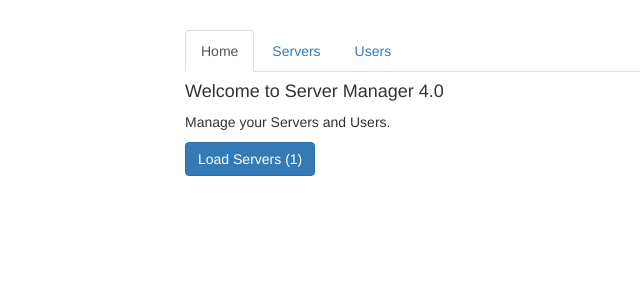
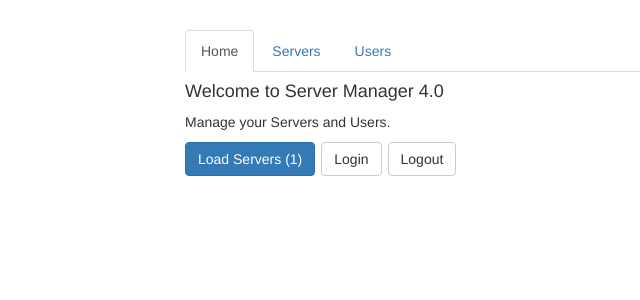
Before and after one commit to marcelorvergara/angular-routes, an Angular app: page / in a window 1280 px wide. Shown: the top 300 px of the page, without its empty margins (80-720 px from the left). Built offline with nearby package versions, Linux system fonts and the light colour scheme.

Commit message:
added login and logout functionality

```diff
--- a/src/app/home/home.component.css
+++ b/src/app/home/home.component.css
@@ -0,0 +1,3 @@
+button {
+  margin-right: 6px;
+}
--- a/src/app/home/home.component.html
+++ b/src/app/home/home.component.html
@@ -1,3 +1,5 @@
 <h4>Welcome to Server Manager 4.0</h4>
 <p>Manage your Servers and Users.</p>
 <button class="btn btn-primary" (click)="onLoadServers(1)">Load Servers (1)</button>
+<button class="btn btn-default" (click)="onLogin()">Login</button>
+<button class="btn btn-default" (click)="onLogout()">Logout</button>
--- a/src/app/home/home.component.ts
+++ b/src/app/home/home.component.ts
@@ -1,5 +1,6 @@
 import { Component, OnInit } from '@angular/core';
 import { Router } from '@angular/router';
+import { AuthService } from '../auth.service';
 
 @Component({
   selector: 'app-home',
@@ -8,7 +9,7 @@
 })
 export class HomeComponent implements OnInit {
 
-  constructor(private router: Router) { }
+  constructor(private router: Router, private authService: AuthService) { }
 
   ngOnInit() {
   }
@@ -18,6 +19,13 @@
     setTimeout(() => {
       this.router.navigate(['/servers', id, 'edit'], {queryParams: {allowEdit: 1}, fragment: 'loading'})
     }, 500)
+  }
 
+  onLogin() {
+    this.authService.login()
+  }
+
+  onLogout() {
+    this.authService.logout()
   }
 }
```
